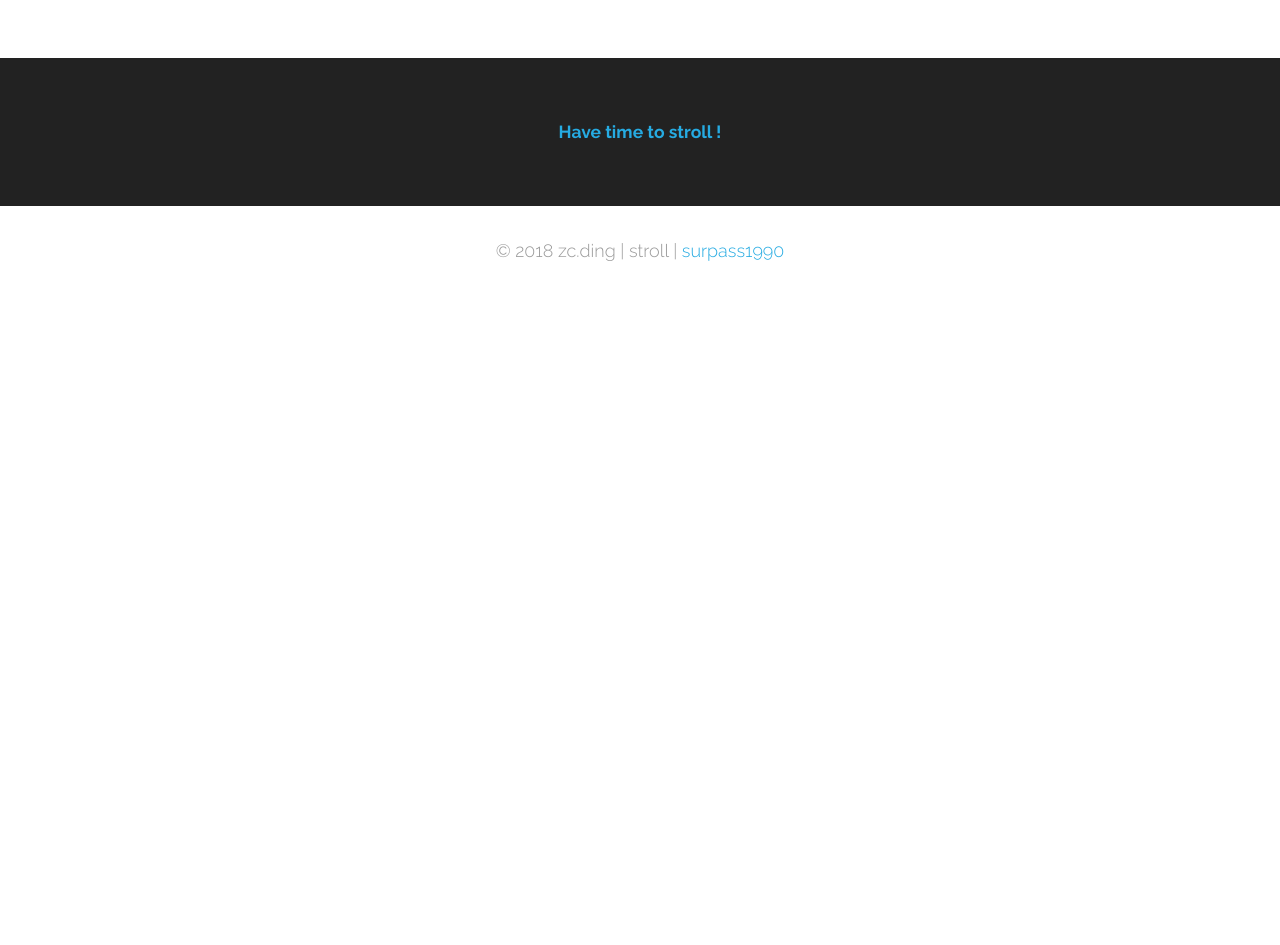
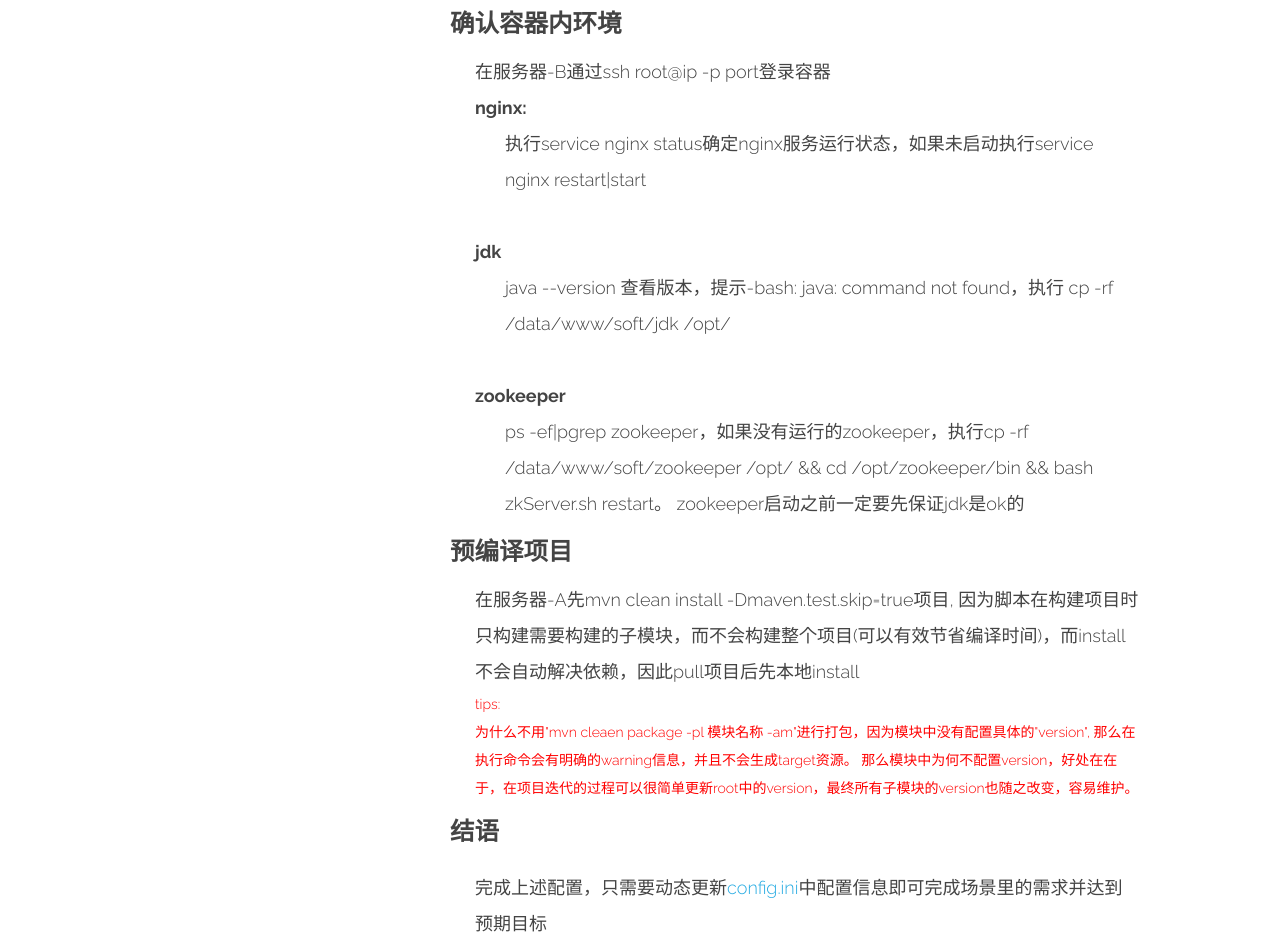
Before and after one commit to surpass1990/surpass1990.github.io, a plain HTML site: page stroll/pages/useCases.html in a window 1280 px wide. Shown: the part 3080-4025 px from the top of the page. Before the commit the page ends 3376 px from the top, so only its background shows below. Drawn offline with Linux system fonts and the light colour scheme.

Commit message:
fix: 补全说明文档

```diff
--- a/stroll/pages/useCases.html
+++ b/stroll/pages/useCases.html
@@ -89,6 +89,42 @@ docker build -t "名称:版本" .
             <p class="comm-p">
                 完成上述配置，只需要动态更新<a href="./doc.html">config.ini</a>中配置信息即可完成场景里的需求并达到预期目标
             </p>
+
+            <h3>确认容器内环境</h3>
+            <div class="comm-p">
+                在服务器-B通过ssh root@ip -p port登录容器
+                <div style="font-weight: bold">nginx:</div>
+                <div class="comm-des">
+                   执行service nginx status确定nginx服务运行状态，如果未启动执行service nginx restart|start
+                </div>
+                <br>
+                <div style="font-weight: bold">jdk</div>
+                <div class="comm-des">
+                    java --version 查看版本，提示-bash: java: command not found，执行 cp -rf /data/www/soft/jdk /opt/
+                </div>
+                <br>
+                <div style="font-weight: bold">zookeeper</div>
+                <div class="comm-des">
+                    ps -ef|pgrep zookeeper，如果没有运行的zookeeper，执行cp -rf /data/www/soft/zookeeper /opt/ && cd /opt/zookeeper/bin && bash zkServer.sh restart。
+                    zookeeper启动之前一定要先保证jdk是ok的
+                </div>
+            </div>
+
+            <h3>预编译项目</h3>
+            <div class="comm-p">
+                在服务器-A先mvn clean install -Dmaven.test.skip=true项目,
+                因为脚本在构建项目时只构建需要构建的子模块，而不会构建整个项目(可以有效节省编译时间)，而install不会自动解决依赖，因此pull项目后先本地install
+            </div>
+            <div class="comm-tips">
+                tips: <br/>
+                为什么不用"mvn cleaen package -pl 模块名称 -am"进行打包，因为模块中没有配置具体的"version", 那么在执行命令会有明确的warning信息，并且不会生成target资源。
+                那么模块中为何不配置version，好处在在于，在项目迭代的过程可以很简单更新root中的version，最终所有子模块的version也随之改变，容易维护。
+            </div>
+
+            <h3>结语</h3>
+            <p class="comm-p">
+                完成上述配置，只需要动态更新<a href="./doc.html">config.ini</a>中配置信息即可完成场景里的需求并达到预期目标
+            </p>
         </div>
     </div>
 </section>
```
Also changed, not shown: stroll/pages/fqa.html (+14 -0 lines).
